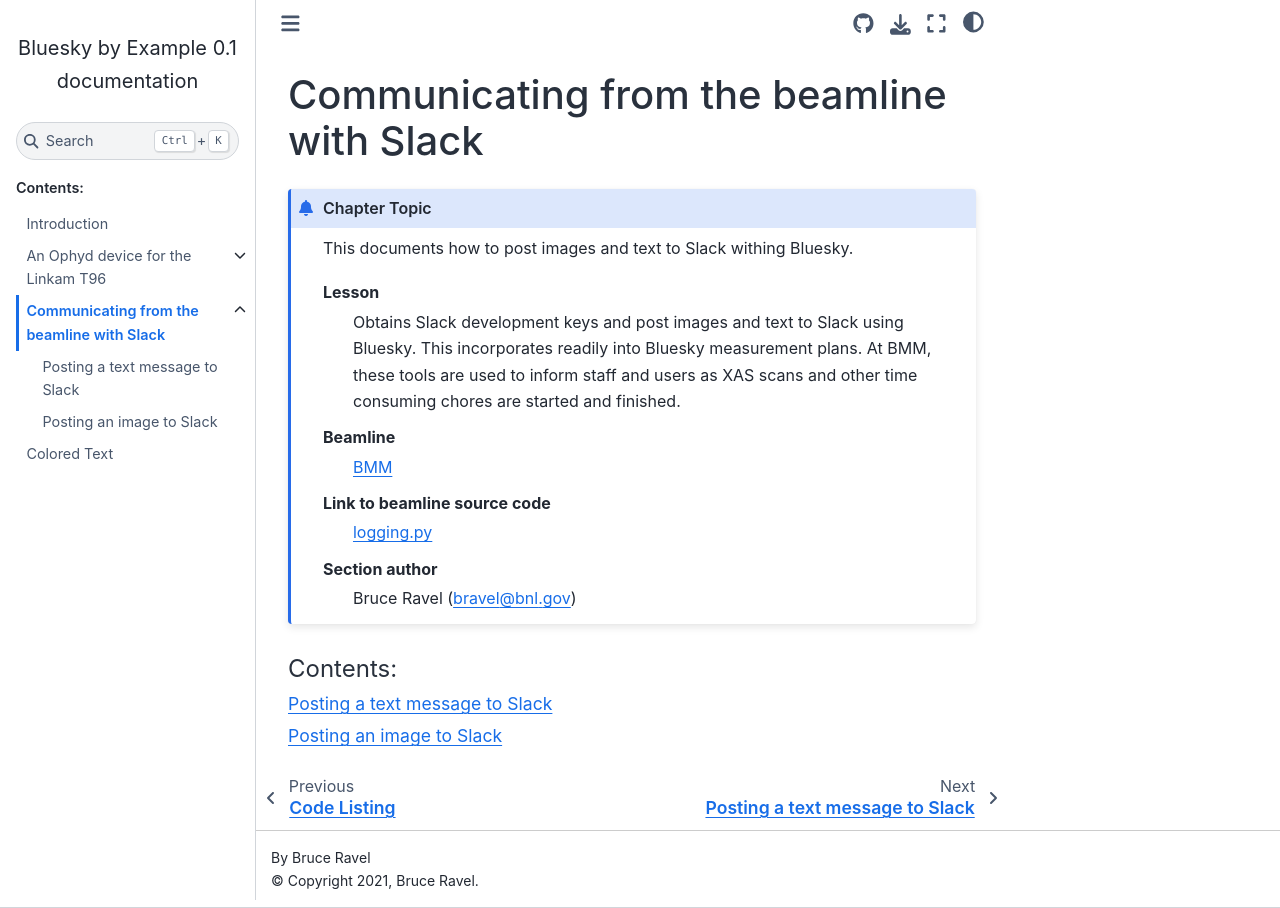
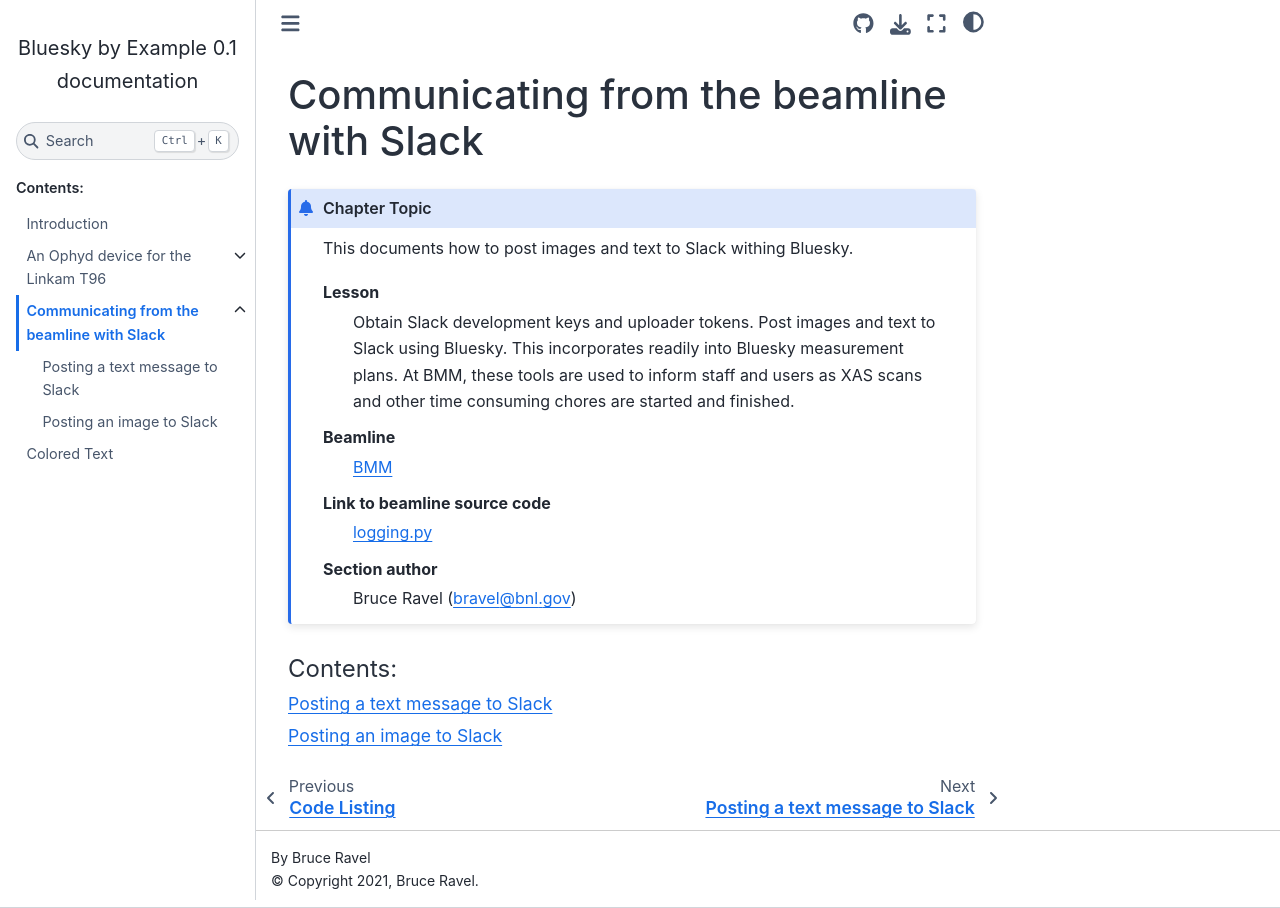
Before and after one commit to NSLS2/bmm-bluesky-by-example, a Sphinx documentation site: the page built from docs/slack.rst, in a window 1280 px wide. Built offline with Sphinx 7.4.7 and the Sphinx Book theme 1.1.4, drawn with Linux system fonts in a browser that asks for light colours.

```diff
--- a/docs/slack.rst
+++ b/docs/slack.rst
@@ -8,10 +8,11 @@ Communicating from the beamline with Slack
    Bluesky.
 
    Lesson
-     Obtains Slack development keys and post images and text to Slack
-     using Bluesky. This incorporates readily into Bluesky measurement
-     plans.  At BMM, these tools are used to inform staff and users as
-     XAS scans and other time consuming chores are started and finished.
+     Obtain Slack development keys and uploader tokens.  Post images
+     and text to Slack using Bluesky.  This incorporates readily into
+     Bluesky measurement plans.  At BMM, these tools are used to
+     inform staff and users as XAS scans and other time consuming
+     chores are started and finished.
 
    Beamline
      `BMM <https://wiki-nsls2.bnl.gov/beamline6BM/index.php?Main_Page>`__
--- a/docs/slack/image.rst
+++ b/docs/slack/image.rst
@@ -7,6 +7,9 @@ messages regularly posted to Slack.  Adding images makes that
 experience much richer.  Being able to see the result of a measurement
 on Slack makes it much easier to walk away from the beamline and have
 confidence that things are proceeding apace.
+
+Obtain an uploader token
+------------------------
 
 The process to enabling image posts is rather similar to posting text.
 Here is a handy page that I followed when I was setting this up:
```
Also changed, not shown: docs/introduction.rst (+14 -0 lines).
